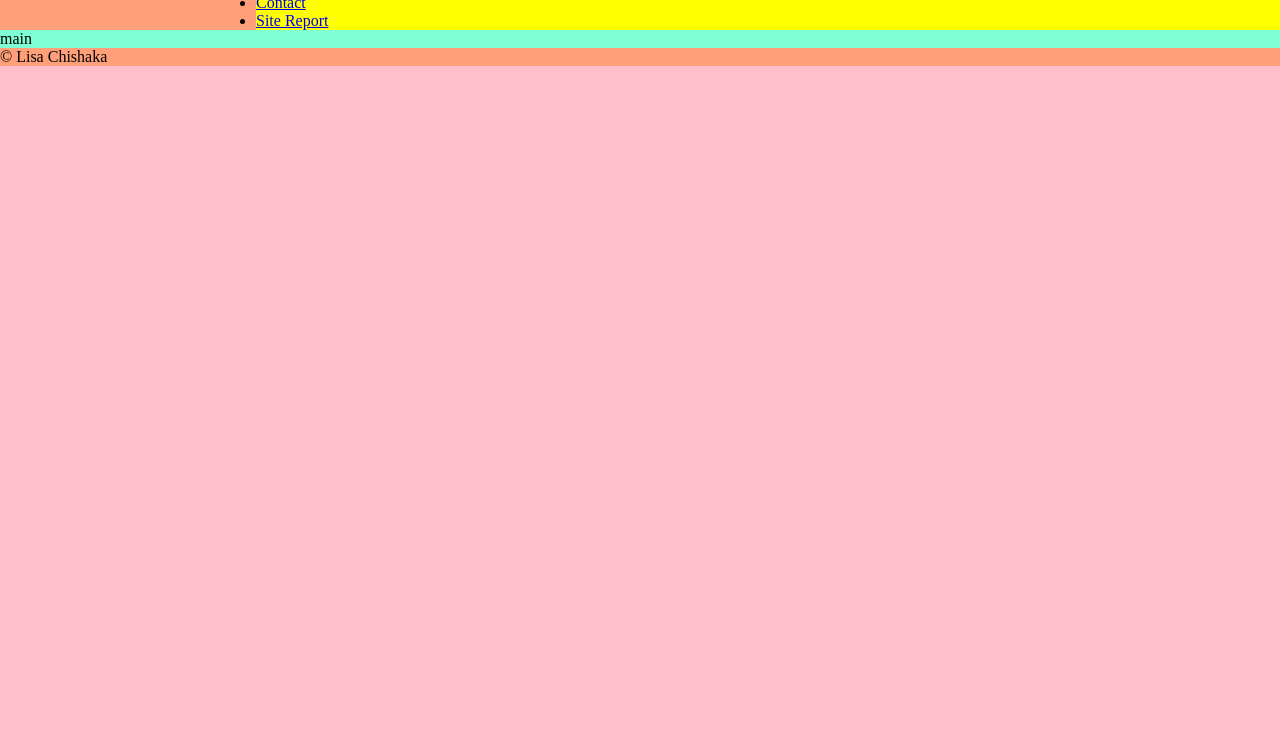
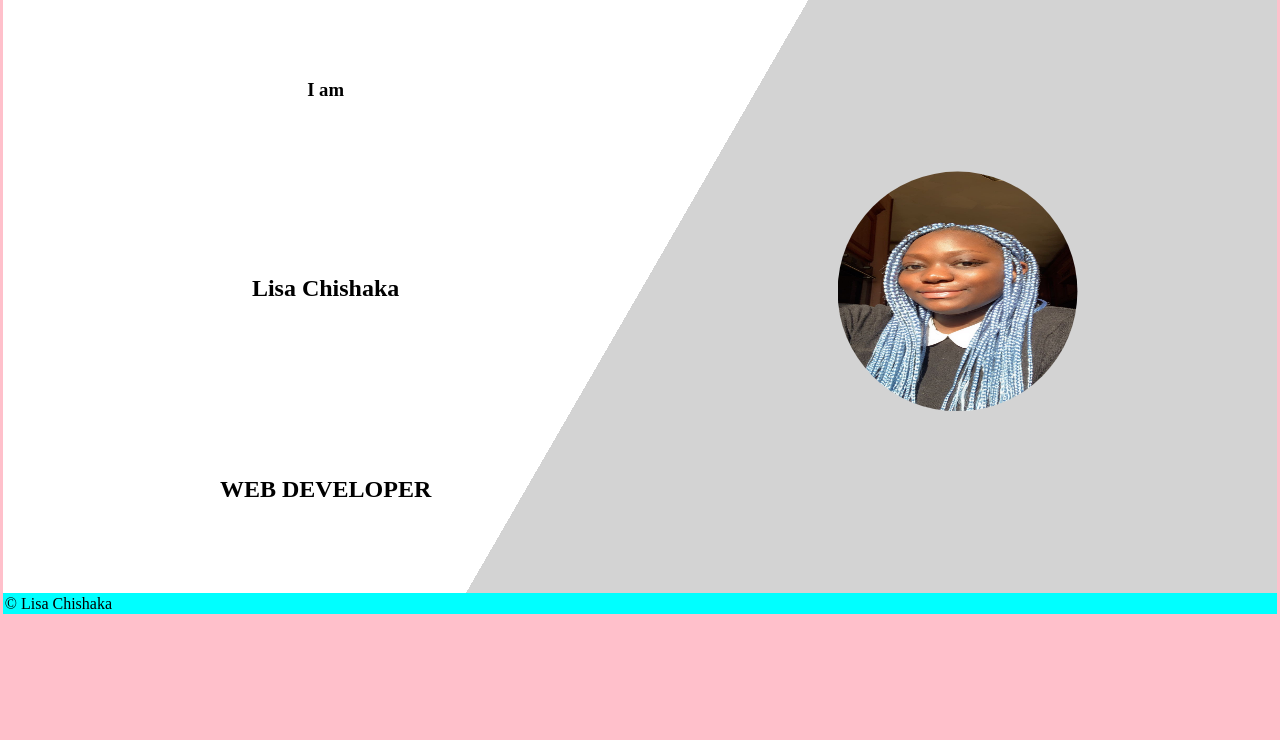
Before and after one commit to LisaChi/web-dev-assignment, a plain HTML site: page index.html in a window 1280 px wide. Shown: the part 60-800 px from the top of the page. Drawn offline with Linux system fonts and the light colour scheme.

Commit message:
added animation and background to homepage

```diff
--- a/desktop.css
+++ b/desktop.css
@@ -1,14 +1,137 @@
+* {
+    padding: 0.1em;
+}
+
 body {
     background-color: pink;
     display: grid;
     grid-template-columns: 20% 80%;
     grid-template-rows: auto;
     grid-template-areas:
-    "header nav"
-    "main main"
-    "footer footer";
+        "header nav"
+        "main main"
+        "footer footer";
 }
 
-.on, .off {
+.on,
+.off {
     display: none;
 }
+
+/* HOMEPAGE STYLE DESKTOP */
+
+.home .mainRight img {
+    height: 15em;
+    width: 15em;
+    border-radius: 100%;
+}
+
+.home {
+    background-image: linear-gradient(-60deg,lightgray 50%, white 50%);
+    display: grid;
+    grid-template-columns: 50% 50%;
+    grid-template-rows: auto;
+    grid-template-areas:
+        "mainLeft mainRight";
+    height: 75vh;
+}
+
+.mainRight {
+    display: flex;
+    justify-content: center;
+    align-items: center;
+}
+
+.mainLeft {
+    display: flex;
+    justify-content: center;
+    align-items: center;
+}
+
+.mainLeft {
+    display: grid;
+    grid-template-columns: 100%;
+    grid-template-rows: auto;
+    grid-template-areas:
+        "h3"
+        "h1"
+        "h2";
+    padding-left: 0.5em;
+    text-align: center;
+
+}
+
+.home .mainLeft {
+    grid-area: mainLeft;
+}
+
+.home .mainRight {
+    grid-area: mainRight;
+}
+
+nav ul {
+    list-style-type: none;
+    display: grid;
+    grid-template-columns: 20% 20% 20% 20% 20%;
+    text-align: center;
+}
+
+nav>ul>li {
+    position: relative;
+}
+
+nav ul ul {
+    position: absolute;
+    background-color: white;
+    padding: 0;
+    display: block;
+    width: 100%;
+    opacity: 0;
+    pointer-events: none;
+    transform: translate(0, -100%);
+    transition: opacity 0.5s ease-in;
+    z-index: -1;
+    transform: skewX(90deg);
+}
+
+nav>ul>li:hover ul {
+    display: block;
+    opacity: 1;
+    pointer-events: auto;
+    transform: translate(0, 0);
+    transform: skewX(0deg);
+    z-index: 1;
+}
+
+ul ul li:hover {
+    background-color: rgba(0, 0, 0, 0.068);
+    text-decoration: underline black;
+}
+
+.home .mainLeft h1, h2,
+h3 {
+    animation-duration: 3s;
+    animation-name: slidein;
+    display: block;
+}
+
+@keyframes slidein {
+    from {
+        margin-left: 100%;
+        width: 300%;
+        color: white;
+    }
+
+    75% {
+        font-size: 300%;
+        margin-left: 25%;
+        width: 150%;
+        color: black;
+    }
+
+    to {
+        margin-left: 0%;
+        width: 100%;
+        color: black;
+    }
+}
--- a/index.html
+++ b/index.html
@@ -27,8 +27,16 @@
         </ul>
     </nav>
 
-    <main>
-        <p>main</p>
+    <main class="home">
+        <section class="mainLeft">
+            <h3>I am</h3>
+            <h1>Lisa Chishaka</h1>
+            <h2>WEB DEVELOPER</h2>
+        </section>
+
+        <section class="mainRight">
+            <img src="portfolio profile pic.JPG" alt="profile picture">
+        </section>
     </main>
     <footer>
         &copy; Lisa Chishaka
--- a/main.css
+++ b/main.css
@@ -3,11 +3,11 @@
     padding:0;
 }
 header{
-    background-color: lightsalmon;
+    background-color: aqua;
     grid-area: header;
 }
 nav {
-    background-color: yellow;
+    background-color: aqua;
     grid-area: nav;
 }
 main {
@@ -15,6 +15,11 @@ main {
     grid-area: main;
 }
 footer {
-    background-color: lightsalmon;
+    background-color: aqua;
     grid-area: footer;
 }
+a {
+    text-decoration:none;
+    color: black;
+    font-size: 1.3em;
+}
--- a/mobile.css
+++ b/mobile.css
@@ -22,11 +22,7 @@ nav {
 #showNav .on {display: block;}
 #showNav .off {display:none;}
 #showNav:target nav {display:block;}
-a {
-    text-decoration:none;
-    color: black;
-    font-size: 1.3em;
-}
+
 .on {
     height: 0.8em;
     width: 1.25em;
```
Also changed, not shown: cancer-zodiac-sign.webp (added), cancerlogo.jpg (added), portfolio profile pic.JPG (added).
